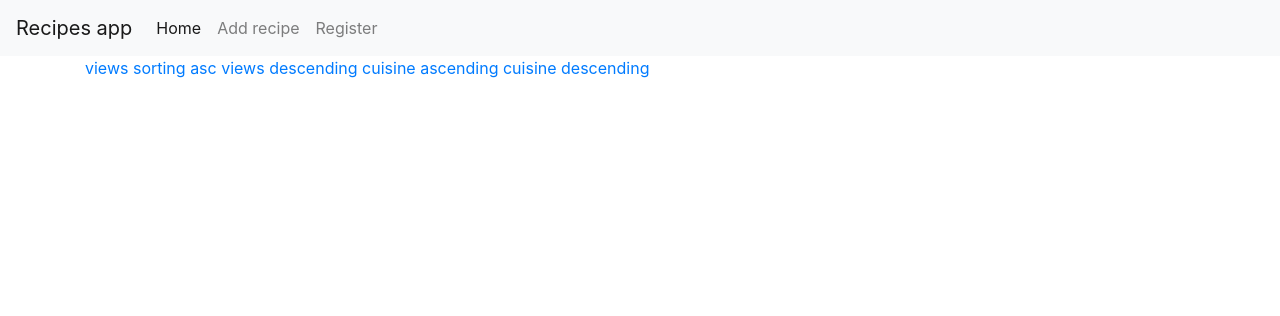
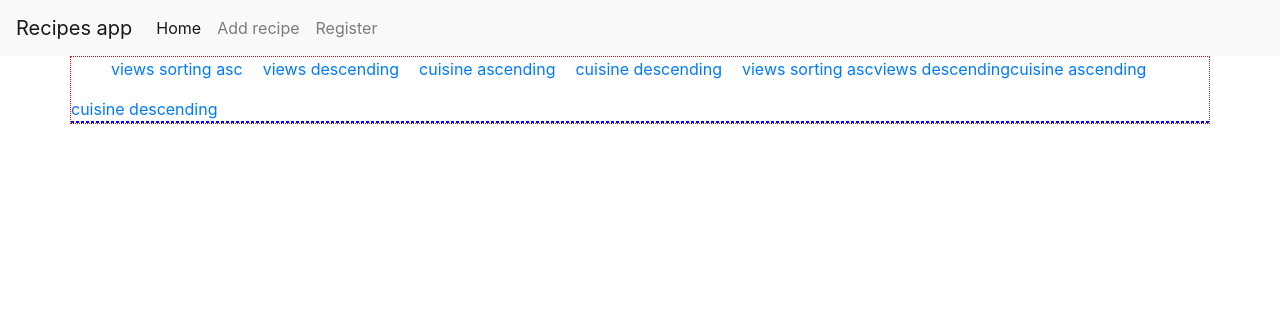
Before and after one commit to r-andy79/data-centric-dev-project, a Flask app: page / in a window 1280 px wide. Shown: the top 316 px of the page. Run offline with Flask 2, Linux system fonts and the light colour scheme; data that the repository does not hold is empty; some libraries are stand-ins or nearby versions.

Commit message:
basic styling added

```diff
--- a/static/css/style.css
+++ b/static/css/style.css
@@ -0,0 +1,24 @@
+.sorting__list {
+  display: flex;
+  flex-direction: row;
+  list-style: none;
+}
+
+.sorting__list li {
+  margin-right: 20px;
+}
+
+.my-container {
+  border: 1px dotted red;
+  box-sizing: border-box;
+}
+
+.my-row {
+  border: 1px dashed blue;
+}
+
+.my-col {
+  border: 1px solid green;
+  padding: 20px;
+  max-width: 24%;
+}
--- a/templates/recipes.html
+++ b/templates/recipes.html
@@ -1,17 +1,25 @@
 {% extends 'base.html' %}
 {% block content %}
-<div class="container">
+<div class="container my-container">
   <div class="row">
     <div class="col-6"></div>
     <div class="col-6"></div>
   </div>
+  <div class="row">
+  <ul class="sorting__list">
+    <li><a href="{{xxx}}">views sorting asc</a></li>
+    <li><a href="{{url_for('sorting') + '?sort=views&direction=desc'}}">views descending</a></li>
+    <li><a href="{{url_for('sorting') + '?sort=cuisine&direction=asc'}}">cuisine ascending</a></li>
+    <li><a href="{{url_for('sorting') + '?sort=cuisine&direction=desc'}}">cuisine descending</a></li>
+  </ul>
   <a href="{{xxx}}">views sorting asc</a>
   <a href="{{url_for('sorting') + '?sort=views&direction=desc'}}">views descending</a>
   <a href="{{url_for('sorting') + '?sort=cuisine&direction=asc'}}">cuisine ascending</a>
   <a href="{{url_for('sorting') + '?sort=cuisine&direction=desc'}}">cuisine descending</a>
-  <div class="row">
+</div>
+  <div class="row my-row">
     {% for recipe in recipes %}
-    <div style="border: 1px solid black;" class="col-lg-3 mx-1 my-1">
+    <div class="col-lg-4 col-md-6 my-col justify-content-between mx-1 my-1">
       <p><strong>{{recipe.name}}</strong></p>
       <p>{{recipe.description}}</p>
       <p>{{recipe.author}}</p>
```
